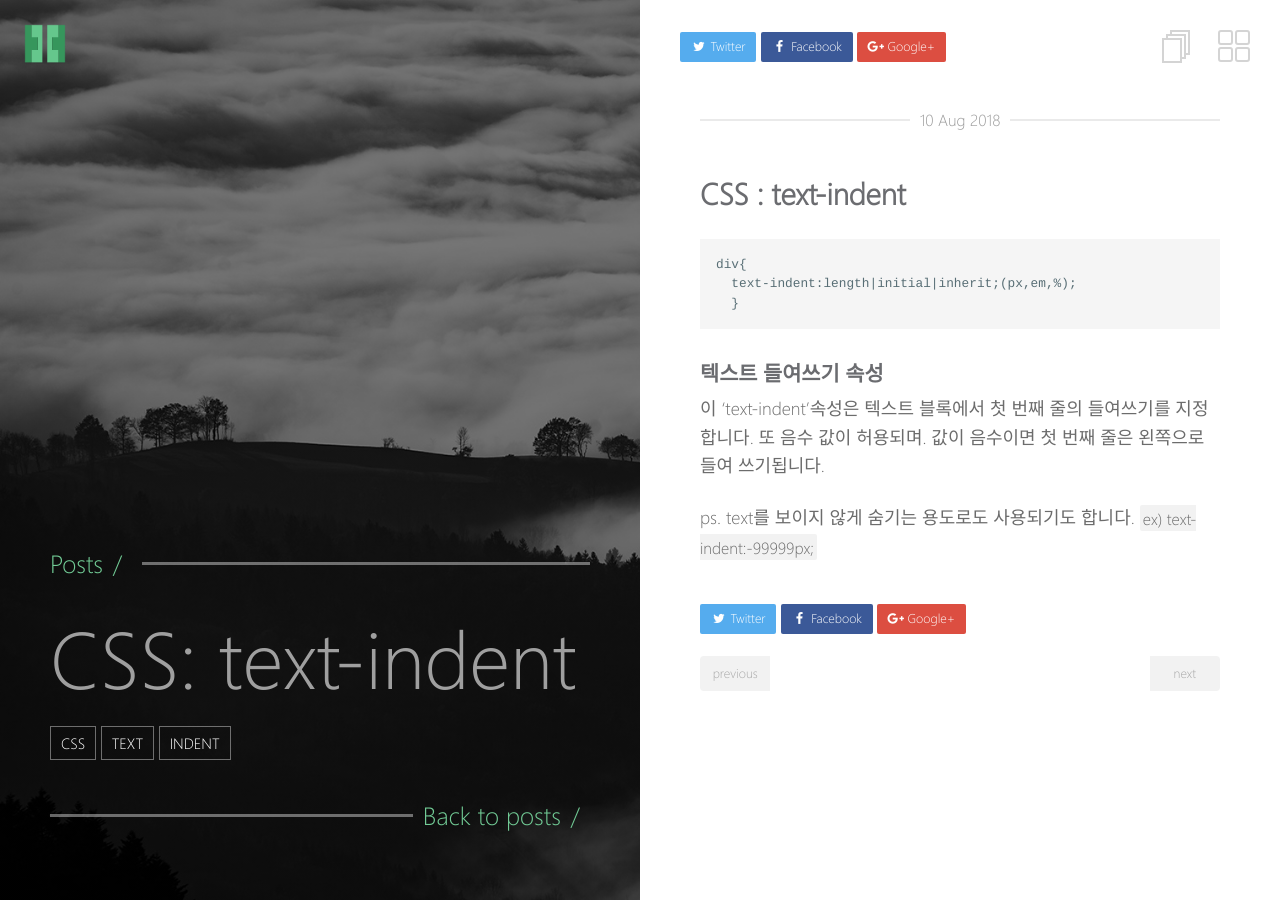
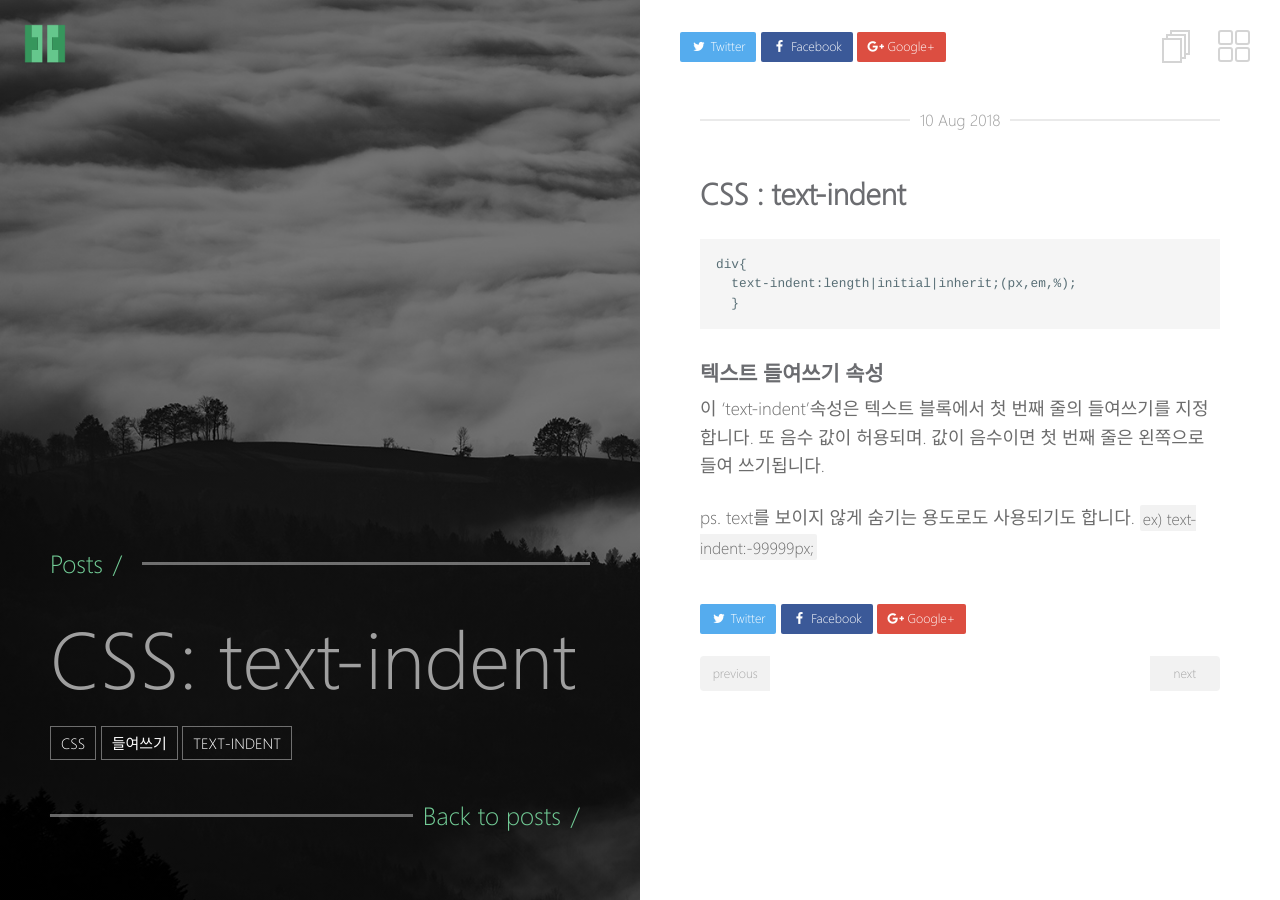
Before and after one commit to yubobae/yubobae.github.com, a Jekyll site: the page built from _posts/css/2018-08-10-text_indent.md, in a window 1280 px wide. Built offline with Jekyll 4.4.1, drawn with Linux system fonts in a browser that asks for light colours.

Commit message:
Update 2018-08-10-text_indent.md

````diff
--- a/_posts/css/2018-08-10-text_indent.md
+++ b/_posts/css/2018-08-10-text_indent.md
@@ -4,8 +4,8 @@ title: "CSS: text-indent "
 excerpt: ""
 tags:
   - css
-  - text
-  - indent
+  - 들여쓰기
+  - text-indent
 ---
 ## CSS : text-indent
 ```
````
